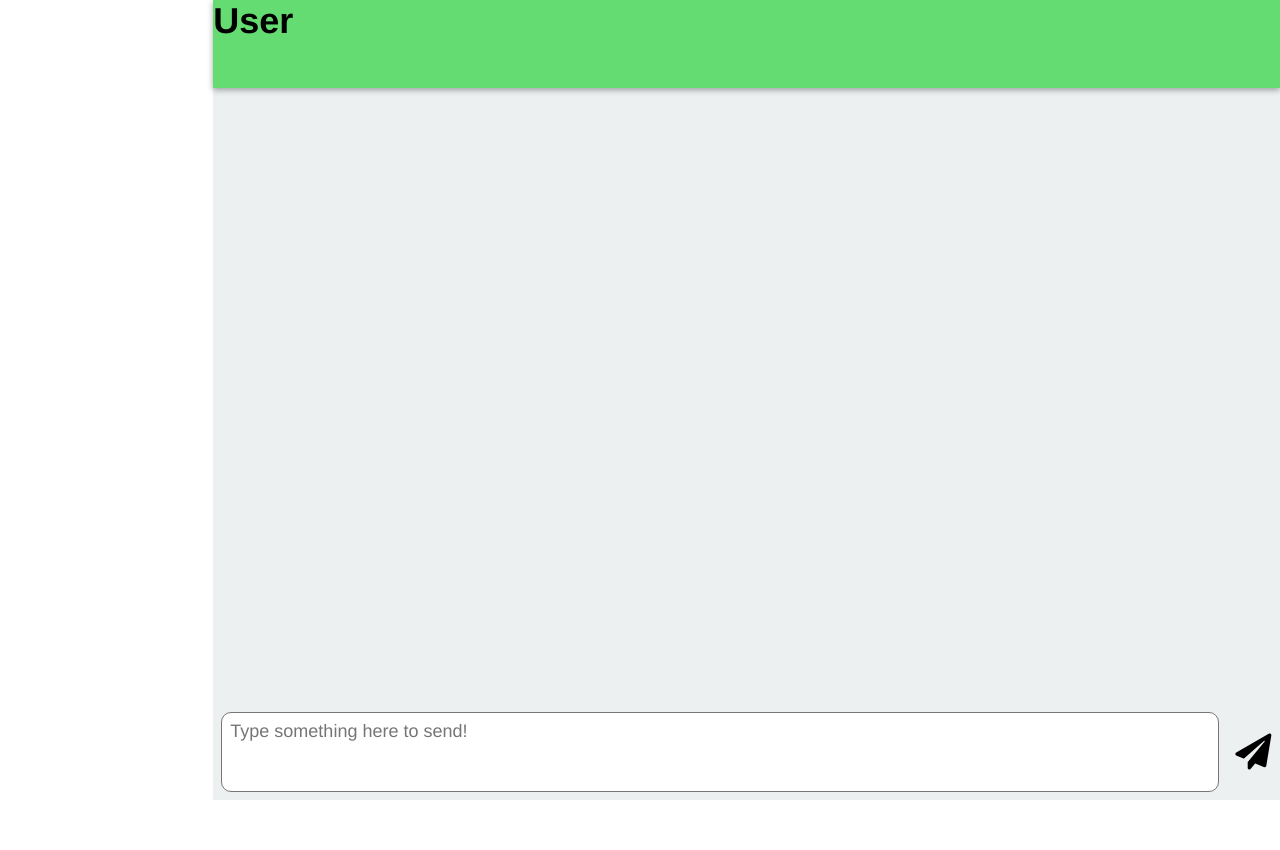
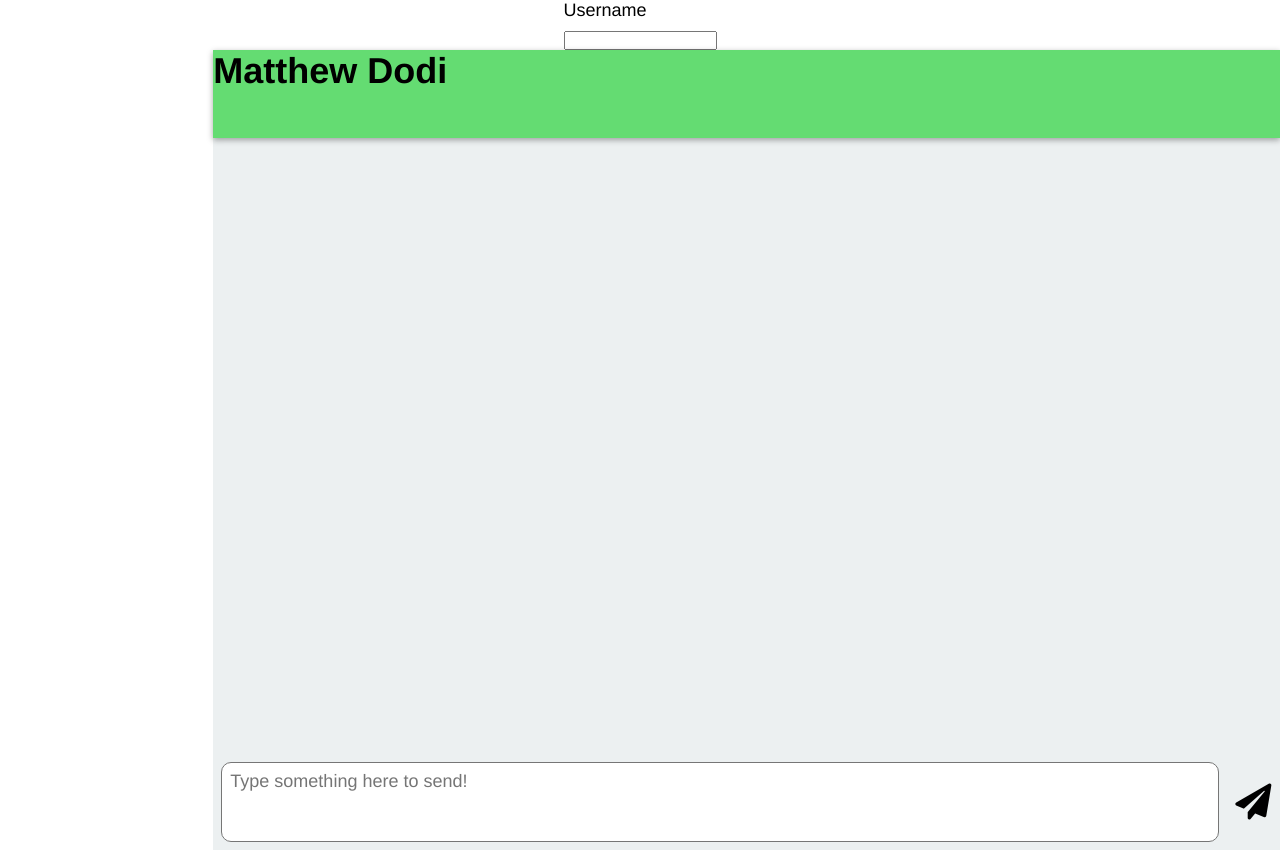
Before and after one commit to MatheoDodi/web-chat-app, a website: page public/index.html in a window 1280 px wide. Before the commit the page ends 800 px from the top, so only its background shows below. Drawn offline with nearby package versions, Linux system fonts and the light colour scheme; no server answers.

```diff
--- a/public/index.html
+++ b/public/index.html
@@ -9,11 +9,17 @@
     <link rel="stylesheet" href="https://use.fontawesome.com/releases/v5.3.1/css/all.css" integrity="sha384-mzrmE5qonljUremFsqc01SB46JvROS7bZs3IO2EmfFsd15uHvIt+Y8vEf7N7fWAU" crossorigin="anonymous">
 </head>
 <body>
+    <div class="formLayout">
+        <form>
+            <label for="username">Username</label>
+            <input type="username" alt="Username" name="username" />
+        </form>
+    </div>
     <div class="layout">
         <div class="chatInfo"></div>
         <div class="chatBox">
             <div class="userInfo">
-                <h1>User</h1>
+                <h1>Matthew Dodi</h1>
             </div>
             <ul id="messages"></ul>
             <form id="messageForm" >
--- a/public/main.css
+++ b/public/main.css
@@ -75,3 +75,17 @@
     cursor: pointer;
     outline: inherit;
 }
+
+.formLayout {
+    margin: auto;
+    width: fit-content;
+}
+
+.formLayout form {
+    width: 40%;
+    display: grid;
+    grid-template-columns: 1fr;
+    justify-items: start;
+    align-items: center;
+    grid-gap: 10px;
+}
```
